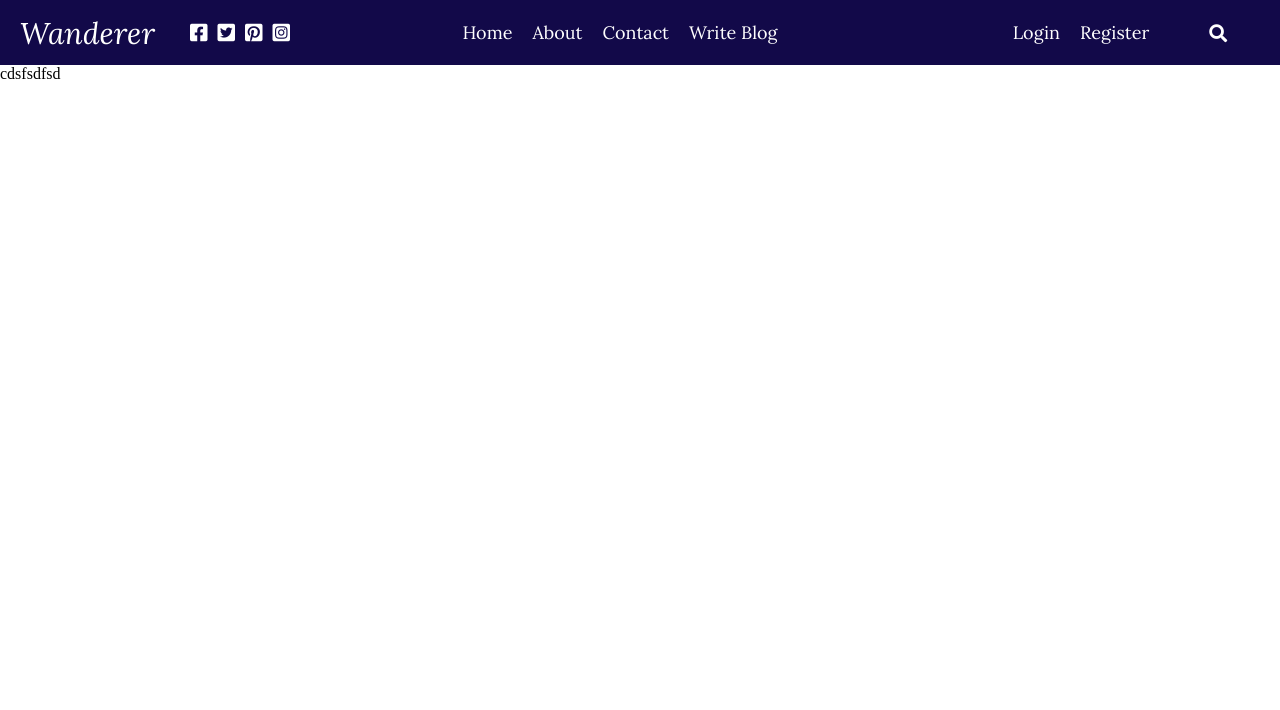
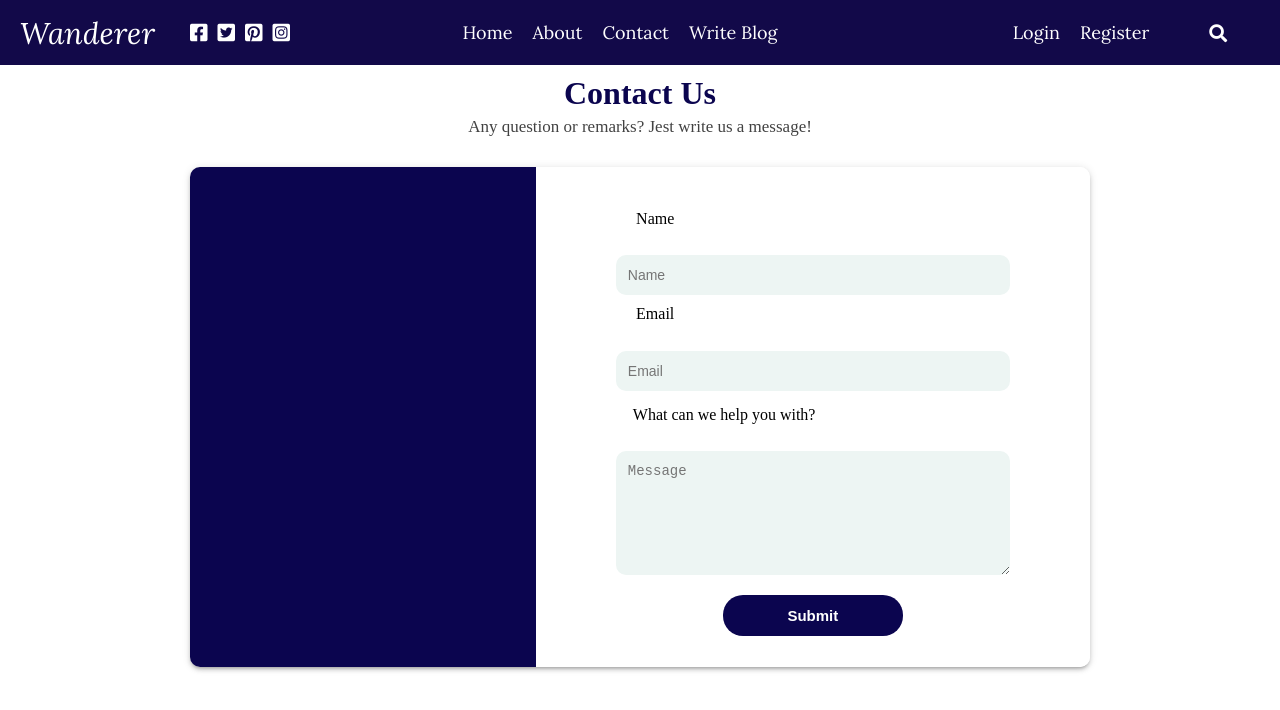
Before and after one commit to prabodhani1234/MARN_Stack_Blog_App, a React (Create React App) app in the folder Frontend/: page /contact in a window 1280 px wide. Shown: the top 710 px of the page. Built offline with nearby package versions, Linux system fonts and the light colour scheme.

Commit message:
design contact screen

```diff
--- a/Frontend/src/pages/contact/Contact.jsx
+++ b/Frontend/src/pages/contact/Contact.jsx
@@ -1,5 +1,46 @@
-export default function Contact(){
+import "./contact.css";
+
+export default function Contact() {
     return(
-        <div>cdsfsdfsd</div>
-    );
+        <div>
+            <div className="contact_title">
+                <h1 >Contact Us</h1>
+                <p style={{marginTop: "5px", fontSize:"17px", color: "rgb(66, 66, 66)"}}>Any question or remarks? Jest write us a message!</p>
+            </div>
+        <div className="contact_container">
+            <div className="all_contact_container">
+                <div className="contact_left">
+                    <div className="contact_left_text">
+
+                    </div>
+                </div>
+                <div className="contact_right">
+                    <form className="contact_form_container">
+                        <label className="lable1">Name</label>
+						<input
+							type="text"
+                            className="contact_input"
+                            placeholder="Name"
+                        />
+                        <label className="lable2">Email</label>
+                        <input
+							type="text"
+                            className="contact_input"
+                            placeholder="Email"
+						/>
+                        <label className="lable3">What can we help you with? </label>
+						<textarea
+							type="text"
+                            className="contact_input_message"
+                            placeholder="Message"
+                        />
+                        <button type="submit" className="contact_btn">
+							Submit
+					    </button>
+					</form>
+                </div>
+            </div>
+        </div>
+        </div>
+    )
 }
--- a/Frontend/src/pages/contact/contact.css
+++ b/Frontend/src/pages/contact/contact.css
@@ -0,0 +1,146 @@
+.contact_container {
+	width: 100%;
+  	background-size: cover;
+	display: flex;
+    justify-content: center;
+
+
+}
+.contact_title{
+    align-items: center;
+    justify-content: center;
+    text-align: center;
+    padding-top: 10px;
+    color: rgb(11, 5, 79);
+}
+.all_contact_container {
+	width: 900px;
+	height: 500px;
+    margin-top: 30px;
+	display: flex;
+	border-radius: 10px;
+	box-shadow: 0px 3px 3px -2px rgb(0 0 0 / 20%),
+		0px 3px 4px 0px rgb(0 0 0 / 14%), 0px 1px 8px 0px rgb(0 0 0 / 12%);
+}
+.contact_left {
+	flex: 2;
+	display: flex;
+	flex-direction: column;
+	align-items: center;
+	justify-content: center;
+    background-color: rgb(11, 5, 79) ;
+  	background-size: cover;
+	border-top-left-radius: 10px;
+	border-bottom-left-radius: 10px;
+  	padding-left: 0%;
+  	padding-right: 0%;
+	padding-top: 10%;
+}
+
+.contact_left h1 {
+	margin-top: 0;
+	color: rgb(255, 255, 255);
+	font-size: 35px;
+	align-self: center;
+}
+
+.contact_right {
+	flex: 3;
+	display: flex;
+  	padding-left: 2%;
+  	padding-right: 2%;
+	flex-direction: column;
+	align-items: center;
+	justify-content: center;
+	background-color: rgb(255, 255, 255);
+	border-top-right-radius: 10px;
+	border-bottom-right-radius: 10px;
+}
+
+.contact_form_container {
+	display: flex;
+	flex-direction: column;
+	align-items: center;
+    margin-top: 7px;
+}
+
+.contact_form_container h1 {
+	font-size: 40px;
+	margin-top: 0;
+}
+
+.contact_input {
+	outline: none;
+	border: none;
+	width: 370px;
+	padding: 12px;
+	border-radius: 10px;
+	background-color: #edf5f3;
+	margin: 5px 0;
+	margin-top: 7%;
+	font-size: 14px;
+}
+.contact_input_message{
+    outline: none;
+	border: none;
+	width: 370px;
+    height: 100px;
+	padding: 12px;
+	border-radius: 10px;
+	background-color: #edf5f3;
+	margin: 5px 0;
+	margin-top: 7%;
+	font-size: 14px;
+
+}
+.white_btn,
+.contact_btn {
+	border: none;
+	outline: none;
+	padding: 12px 0;
+	background-color: rgb(11, 5, 79);
+	border-radius: 20px;
+	width: 180px;
+	font-weight: bold;
+	font-size: 15px;
+	color: #ffffff;
+	cursor: pointer;
+}
+
+.contact_btn {
+	background-color:rgb(11, 5, 79);
+	color: rgb(255, 255, 255);
+	padding: 12px 0;
+	font-weight: bold;
+    margin-top: 15px;
+}
+.contact-main_text{
+  color: #edf5f3;
+  margin-bottom: 10%;
+}
+
+.contact_right_text{
+	align-items: center;
+	text-align:center;
+}
+.contact_main_right_text{
+	font-size: 25px;
+	margin-bottom: 30px;
+	font-weight: bold;
+	padding-left: 15%;
+	padding-right: 15%;
+	color: #000000;
+}
+
+.lable1{
+    margin-right: 80%;
+    margin-top: 5px;
+}
+.lable2{
+    margin-right: 80%;
+    margin-top: 5px;
+}
+.lable3{
+    margin-right: 45%;
+    margin-top: 10px;
+}
```
